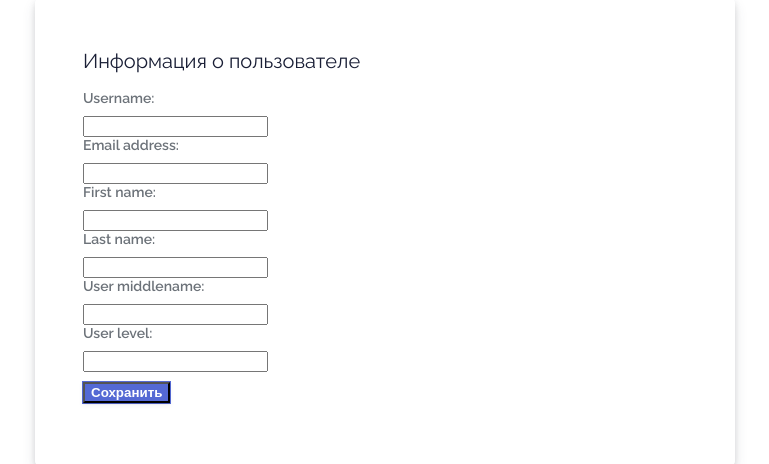
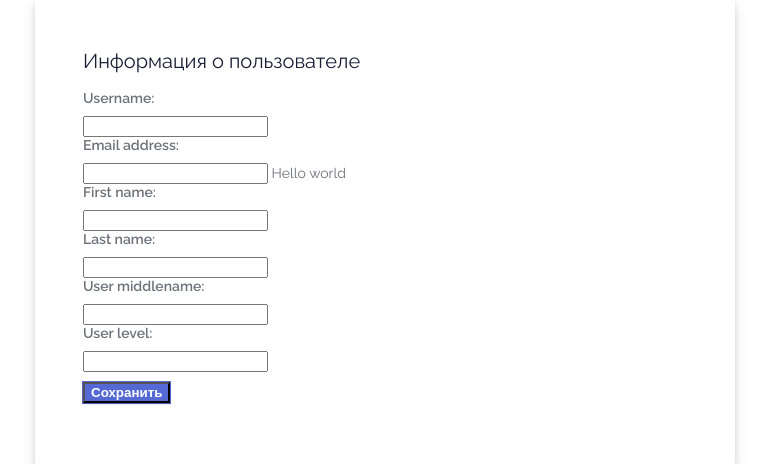
Before and after one commit to yberikov/FocusSchool, a Django app: page /focus/userinfo/ in a window 1280 px wide. Shown: the part 230-694 px from the top of the page, without its empty margins (255-1024 px from the left). Run offline with Django 3.2, Linux system fonts and the light colour scheme.

Commit message:
add Hello world to userinfo.html

```diff
--- a/focus/templates/focus/userinfo.html
+++ b/focus/templates/focus/userinfo.html
@@ -27,6 +27,7 @@
                 <label for="id_email">Email address:</label>
                 <input type="email" name="email" maxlength="254" id="id_email" value='{{ user_info.email}}'>
 
+                Hello world
 
 
                 <label for="id_first_name">First name:</label>
```
